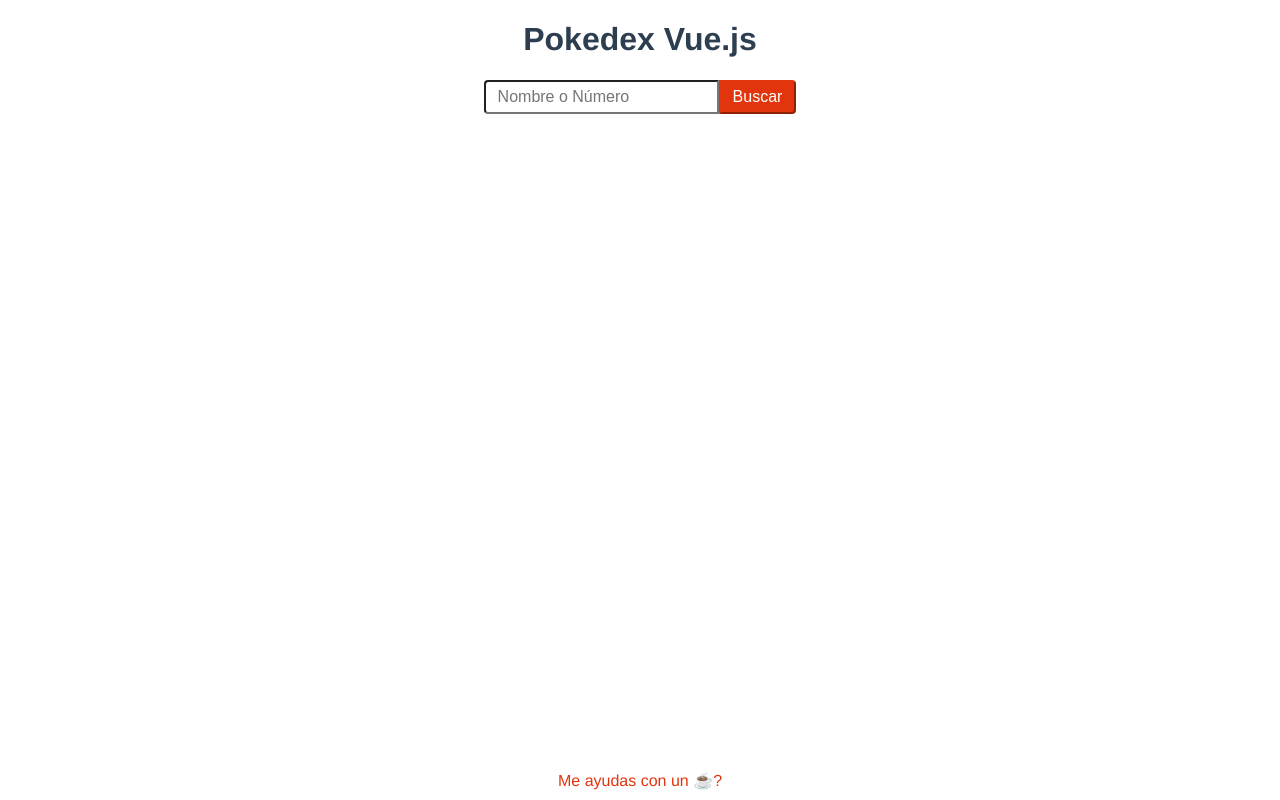
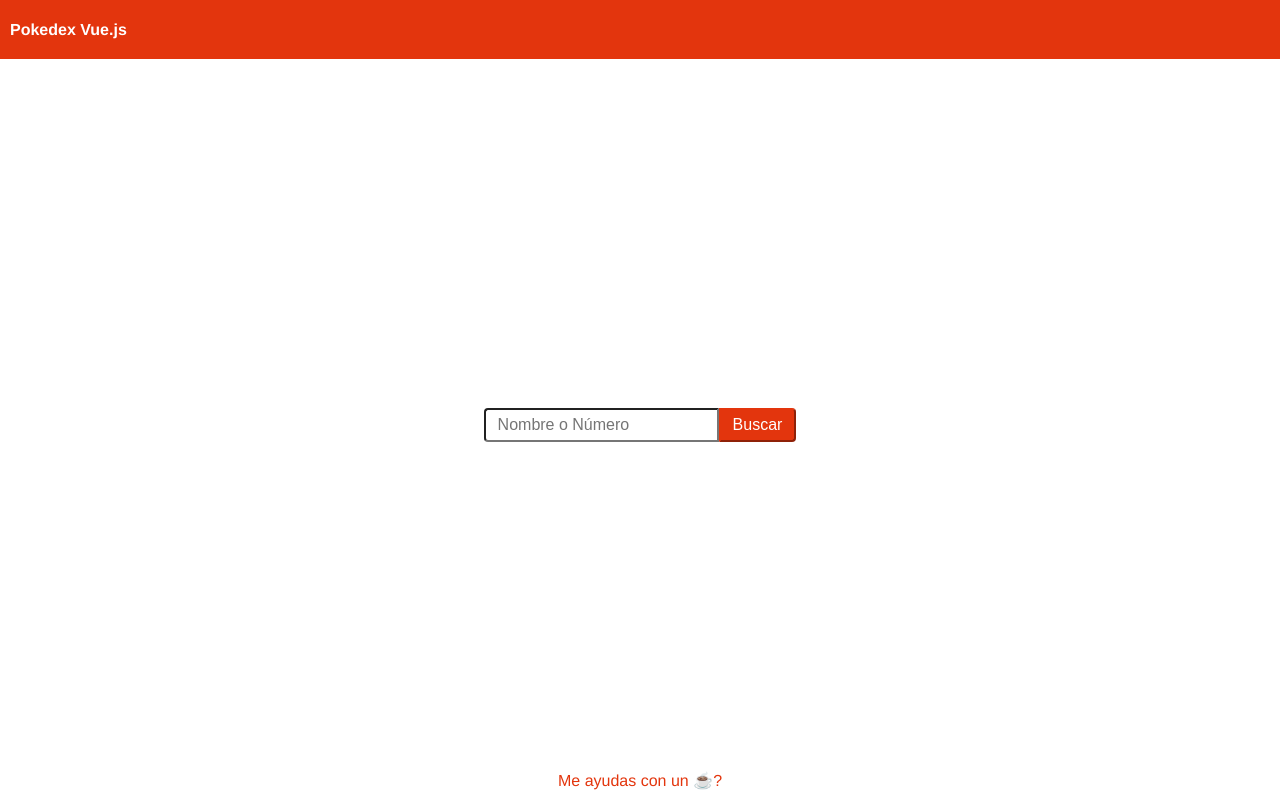
Before and after one commit to sergioazoc/pokedex-vue, a Vue app: page / in a window 1280 px wide. Built offline with nearby package versions, Linux system fonts and the light colour scheme.

Commit message:
fix layout

```diff
--- a/src/App.vue
+++ b/src/App.vue
@@ -1,9 +1,10 @@
 <template>
   <div id="app">
+    <div class="header">
+      <h1>Pokedex Vue.js</h1>
+    </div>
     <div class="content">
-      <h1>Pokedex Vue.js</h1>
       <Finder/>
-
     </div>
     <div class="footer">
       <a class="coffee" target="_blank" href="https://www.paypal.com/cgi-bin/webscr?cmd=_s-xclick&hosted_button_id=V8N7RVKVZY37W&source=url">Me ayudas con un ☕?</a>
@@ -37,8 +38,19 @@
   align-content: space-between;
   flex-wrap: wrap;
 }
+.header{
+  width: 100vw;
+  padding: 10px;
+  background-color: #e3350d;
+  color: #ffffff;
+  margin-bottom: 20px;
+}
+.header h1{
+  font-size: 16px;
+}
 .content{
   width: 100vw;
+  min-height: calc(100vh - 110px);
   text-align: center;
 }
 .footer{
--- a/src/api/index.js
+++ b/src/api/index.js
@@ -9,7 +9,7 @@
     }else{
       try {
         const response = await axios
-          .get(baseURL + query);
+          .get(baseURL + query.toLowerCase());
         return response.data;
       }
       catch (e) {
--- a/src/components/Finder.vue
+++ b/src/components/Finder.vue
@@ -1,5 +1,5 @@
 <template>
-  <div>
+  <div class="finder">
     <form @submit.prevent="findPokemon(pokemonToFind)">
       <input class="input" v-model="pokemonToFind" type="search" placeholder="Nombre o Número" required>
       <input type="submit" class="btn" value="Buscar"/>
@@ -38,5 +38,11 @@
 </script>
 
 <style scoped>
-
+.finder{
+  display: flex;
+  align-items: center;
+  justify-content: center;
+  flex-direction: column;
+  height: 100%;
+}
 </style>
```
